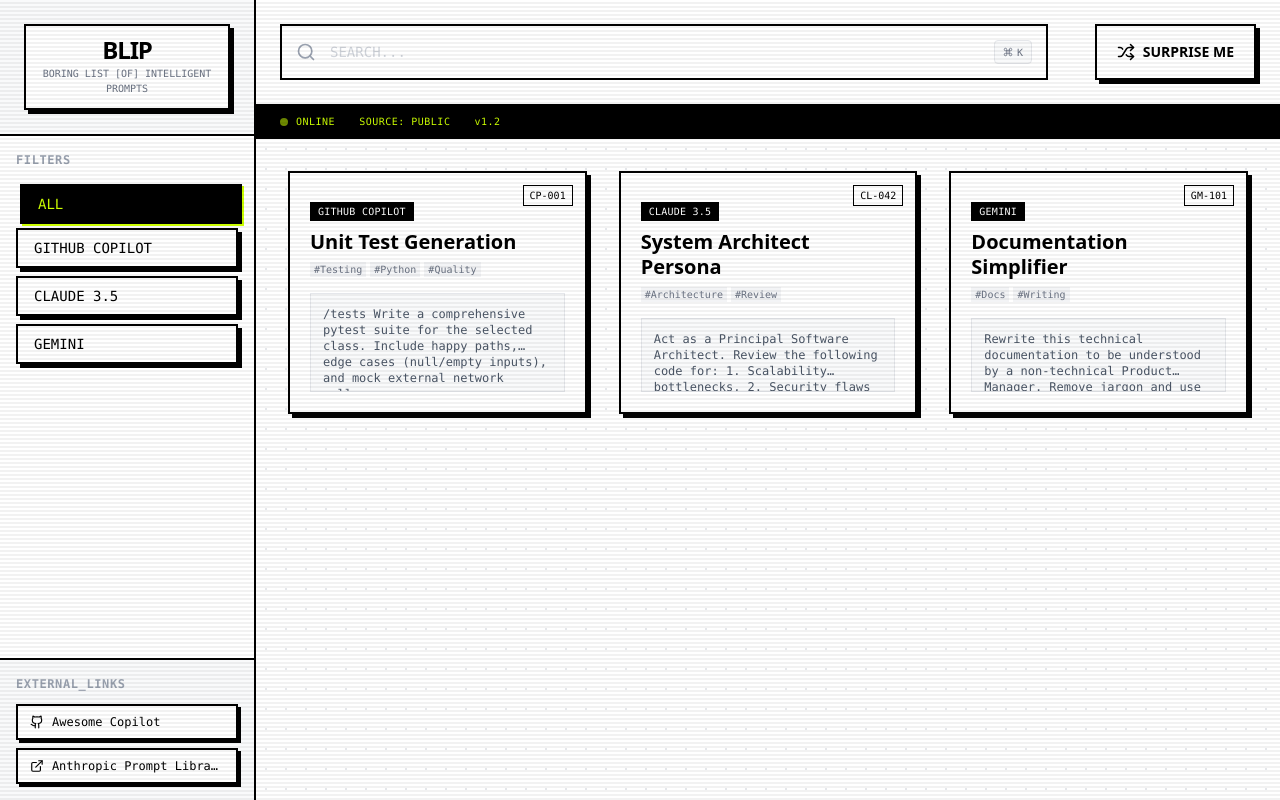
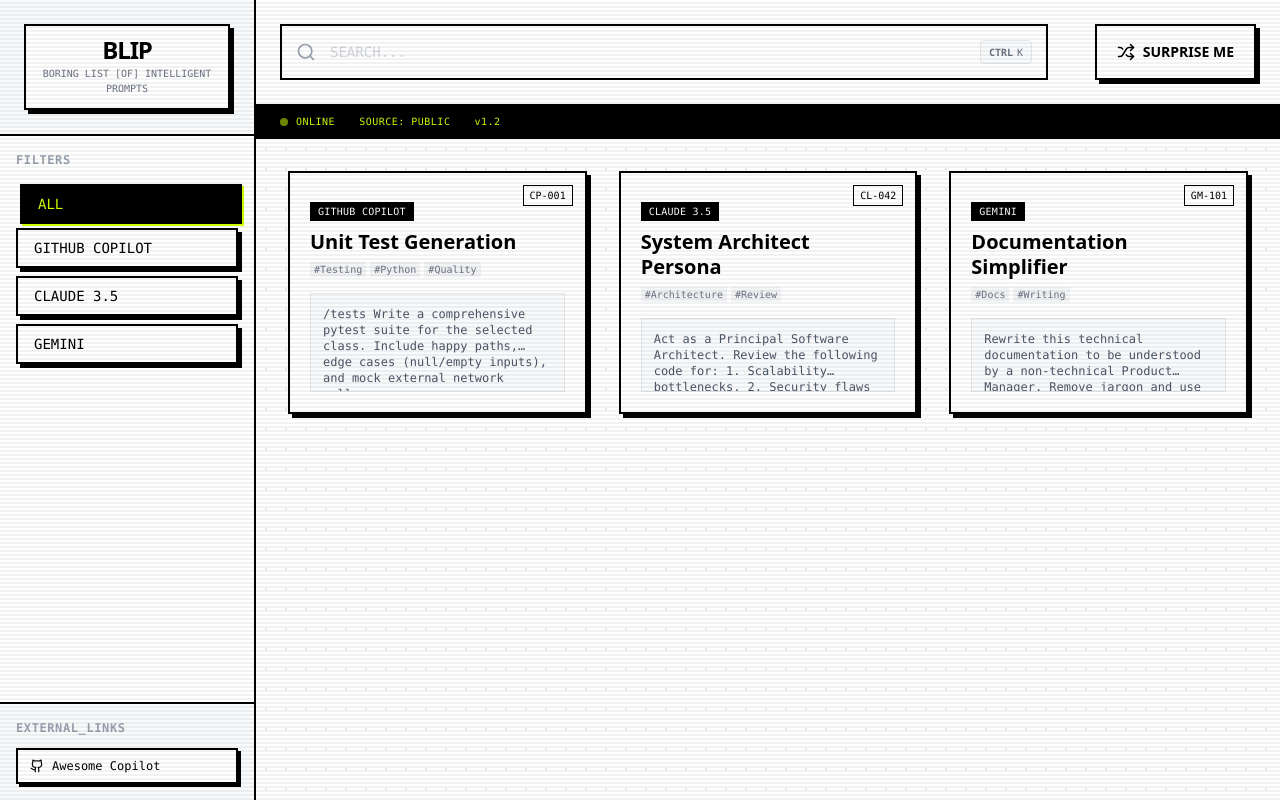
Before and after one commit to themasterchiefdev/Blip, a React (Vite) app: page / in a window 1280 px wide. Both pictures are taken after a click on the button "EXPLORE_BORING_PROMPTS". Built offline with nearby package versions, Linux system fonts and the light colour scheme.

Commit message:
feat: Implement OS-specific search shortcut display (⌘K/Ctrl+K) and remove `ShieldAlert` icon and Anthropic prompt library link.

```diff
--- a/src/App.tsx
+++ b/src/App.tsx
@@ -1,5 +1,5 @@
 import { useState, useEffect, useRef } from 'react';
-import { Search, Terminal, Copy, ExternalLink, Github, ShieldAlert, Check, Shuffle, Command, X, Menu, ArrowRight } from 'lucide-react';
+import { Search, Terminal, Copy, ExternalLink, Github, Check, Shuffle, Command, X, Menu, ArrowRight } from 'lucide-react';
 
 // --- DATA SOURCE ---
 const INITIAL_STATE = {
@@ -13,11 +13,6 @@ const INITIAL_STATE = {
       "label": "Awesome Copilot",
       "url": "https://github.com/github/awesome-copilot",
       "icon": "Github"
-    },
-    {
-      "label": "Anthropic Prompt Library",
-      "url": "https://docs.anthropic.com/claude/prompt-library",
-      "icon": "ExternalLink"
     }
   ],
   "items": [
@@ -263,7 +258,12 @@ function App() {
     const [selectedItem, setSelectedItem] = useState<any>(null);
     const [toastMessage, setToastMessage] = useState<string | null>(null);
     const [isMobileMenuOpen, setIsMobileMenuOpen] = useState(false);
+    const [isMac, setIsMac] = useState(false);
     const searchInputRef = useRef<HTMLInputElement>(null);
+
+    useEffect(() => {
+        setIsMac(navigator.platform.toUpperCase().indexOf('MAC') >= 0);
+    }, []);
 
     const filteredItems = INITIAL_STATE.items.filter(item => {
         const matchesFilter = activeFilter === 'All' || item.tool === activeFilter;
@@ -344,7 +344,7 @@ function App() {
                         />
                         <div className="absolute right-4 top-1/2 -translate-y-1/2 flex gap-1 pointer-events-none">
                             <kbd className="hidden sm:inline-flex h-6 items-center gap-1 rounded border border-gray-200 bg-gray-50 px-2 font-mono text-[10px] font-medium text-gray-500">
-                                <Command size={10} />K
+                                {isMac ? <Command size={10} /> : <span className="text-[10px] font-bold">CTRL</span>} K
                             </kbd>
                         </div>
                     </div>
```
